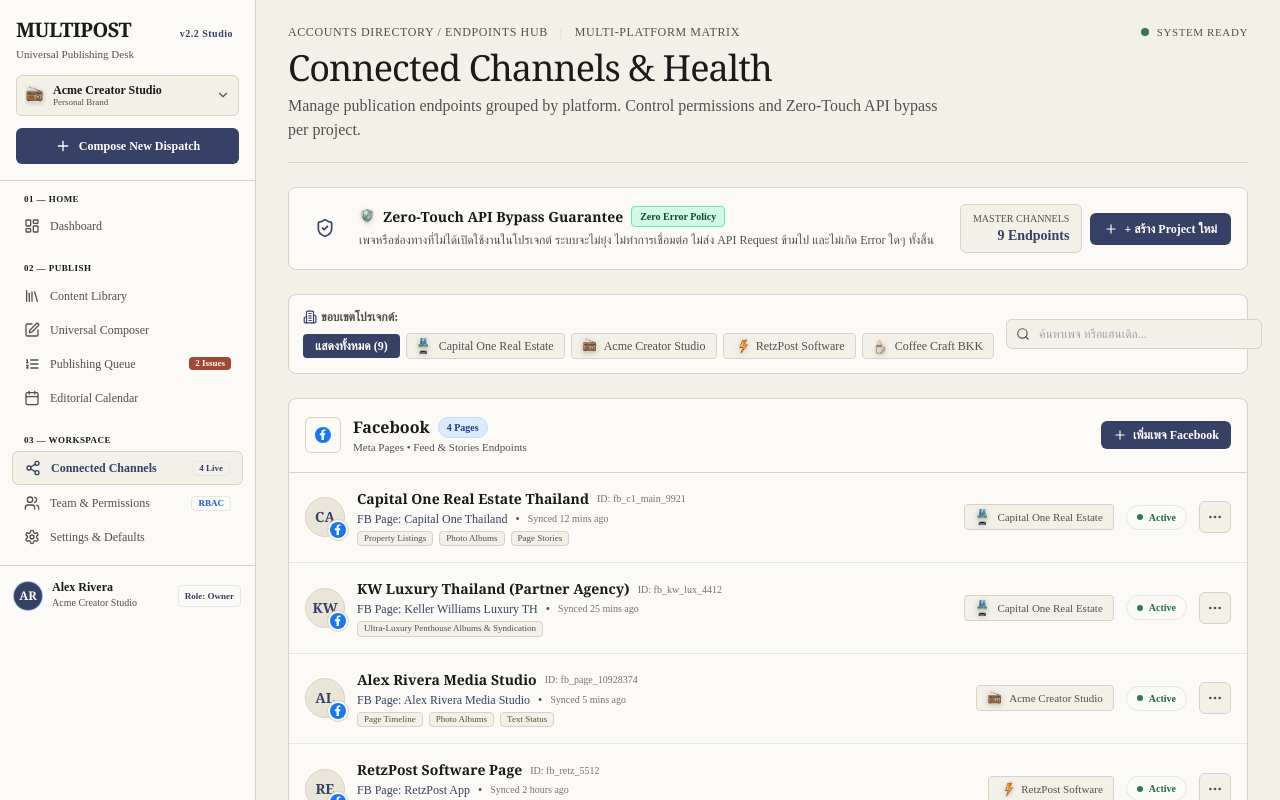
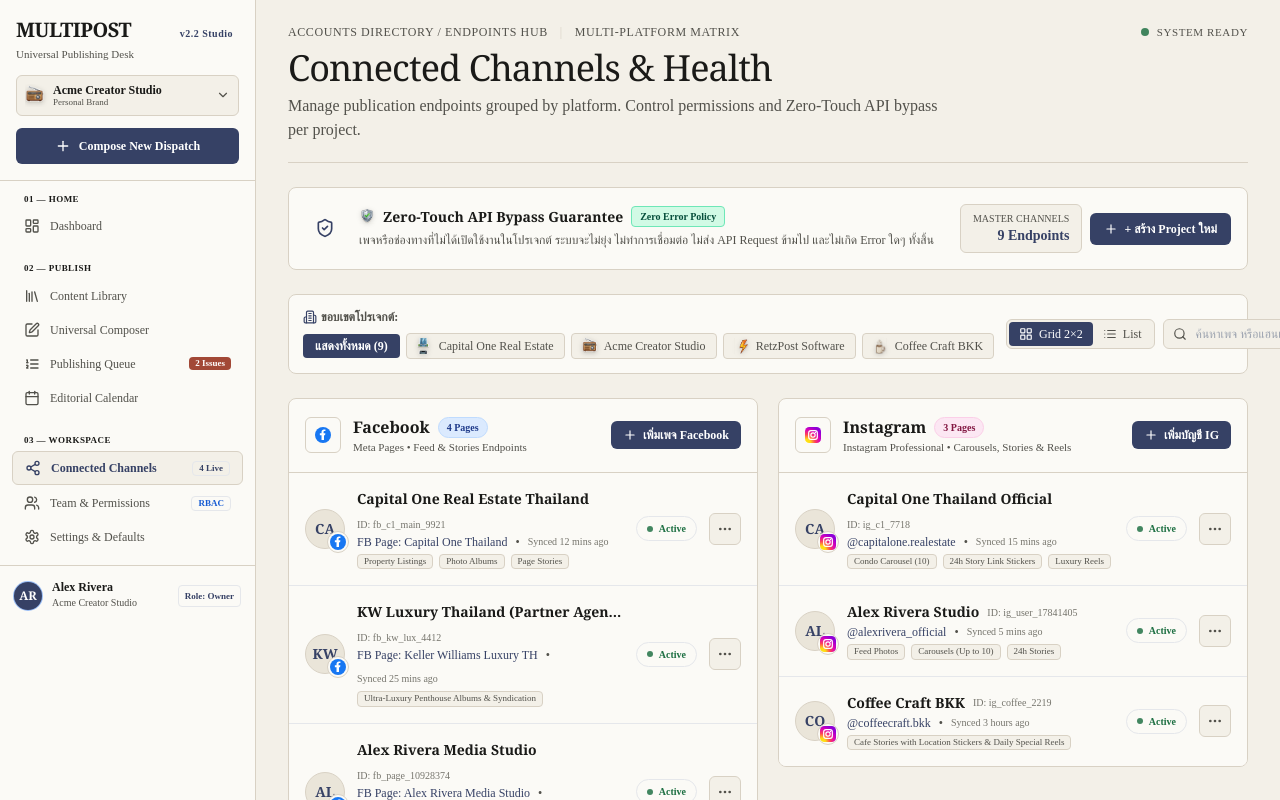
Before and after one commit to nopparat-cysit/retzpost, a Next.js app: page /accounts in a window 1280 px wide. Shown: the top 800 px of the page. Built offline with nearby package versions, Linux system fonts and the light colour scheme.

Commit message:
feat(accounts): add 2x2 grid layout and view switcher toggle (Grid 2x2 vs List)

```diff
--- a/src/app/accounts/page.tsx
+++ b/src/app/accounts/page.tsx
@@ -29,7 +29,9 @@
   Radio,
   Zap,
   Layers,
-  ArrowRight
+  ArrowRight,
+  LayoutGrid,
+  List
 } from 'lucide-react';
 import { Masthead } from '@/components/ui/masthead';
 import { Sticker } from '@/components/ui/sticker';
@@ -285,6 +287,7 @@
   const [workspaces, setWorkspaces] = useState<WorkspaceItem[]>(INITIAL_PROJECTS);
   const [selectedWorkspaceId, setSelectedWorkspaceId] = useState<string>('ALL');
   const [searchQuery, setSearchQuery] = useState<string>('');
+  const [viewLayout, setViewLayout] = useState<'GRID' | 'LIST'>('GRID');
 
   // Dropdown states
   const [openDropdownId, setOpenDropdownId] = useState<string | null>(null);
@@ -613,8 +616,40 @@
           </div>
         </div>
 
+        {/* Right side toolbar actions: View Switcher (Grid 2x2 vs List) + Search */}
+        <div className="flex items-center gap-2 w-full sm:w-auto shrink-0 justify-between sm:justify-end">
+          {/* View Mode Toggle: Grid 2x2 vs List */}
+          <div className="flex items-center p-0.5 bg-paper-canvas border border-border-rule rounded-editorial shrink-0 shadow-2xs">
+            <button
+              type="button"
+              onClick={() => setViewLayout('GRID')}
+              className={`px-2.5 py-1 rounded text-xs font-mono font-medium flex items-center gap-1.5 transition-all cursor-pointer ${
+                viewLayout === 'GRID'
+                  ? 'bg-brand-indigo text-white font-bold shadow-2xs'
+                  : 'text-ink-secondary hover:text-ink-primary'
+              }`}
+              title="มุมมองแบบตาราง 2x2 (Grid 2x2 View)"
+            >
+              <LayoutGrid className="w-3.5 h-3.5" />
+              <span className="hidden sm:inline">Grid 2×2</span>
+            </button>
+            <button
+              type="button"
+              onClick={() => setViewLayout('LIST')}
+              className={`px-2.5 py-1 rounded text-xs font-mono font-medium flex items-center gap-1.5 transition-all cursor-pointer ${
+                viewLayout === 'LIST'
+                  ? 'bg-brand-indigo text-white font-bold shadow-2xs'
+                  : 'text-ink-secondary hover:text-ink-primary'
+              }`}
+              title="มุมมองแบบรายการยาว (Full-width List View)"
+            >
+              <List className="w-3.5 h-3.5" />
+              <span className="hidden sm:inline">List</span>
+            </button>
+          </div>
+
           {/* Channel Search Input */}
-        <div className="relative w-full sm:w-64 shrink-0">
+          <div className="relative w-full sm:w-60 shrink-0">
             <Search className="w-3.5 h-3.5 absolute left-2.5 top-1/2 -translate-y-1/2 text-ink-secondary pointer-events-none" />
             <input
               type="text"
@@ -634,15 +669,20 @@
             )}
           </div>
         </div>
+      </div>
 
       {/* ========================================================================= */}
-      {/* PLATFORM GROUPED SECTIONS (User Requested Layout)                         */}
+      {/* PLATFORM GROUPED SECTIONS (User Requested Layout: Grid 2x2 or List)       */}
       {/* Facebook [+] -> page 1 ..., page 2 ...                                   */}
       {/* Instagram [+] -> page 1 ..., page 2 ...                                  */}
       {/* TikTok [+] -> page 1 ...                                                 */}
       {/* YouTube [+] -> channel 1 ...                                             */}
       {/* ========================================================================= */}
-      <div className="space-y-6">
+      <div className={
+        viewLayout === 'GRID'
+          ? 'grid grid-cols-1 xl:grid-cols-2 gap-5 items-start'
+          : 'space-y-6'
+      }>
         {PLATFORM_CONFIGS.map((platform) => {
           const platformAccounts = searchedAccounts.filter((a) => a.platform === platform.id);
           const totalInPlatform = accounts.filter((a) => a.platform === platform.id).length;
@@ -768,7 +808,9 @@
                         {/* Right: Workspace Badge + Active/Bypass Switch + (...) Menu */}
                         <div className="flex items-center gap-2.5 sm:gap-3 self-end sm:self-center shrink-0">
                           {/* Workspace Project Assignment Pill */}
-                          <div className="hidden md:flex items-center gap-1.5 px-2.5 py-1 rounded bg-paper-canvas border border-border-rule text-xs font-mono shadow-2xs">
+                          <div className={`${
+                            viewLayout === 'GRID' ? 'hidden 2xl:flex' : 'hidden md:flex'
+                          } items-center gap-1.5 px-2.5 py-1 rounded bg-paper-canvas border border-border-rule text-xs font-mono shadow-2xs`}>
                             <Sticker name={defaultWsObj?.icon || 'ws-software'} size="xs" inline />
                             <span className="text-[11px] text-ink-secondary font-medium truncate max-w-[140px]">
                               {defaultWsObj?.name || acc.defaultWorkspaceName}
```
Lines whose indentation alone changed are shown as unchanged.
